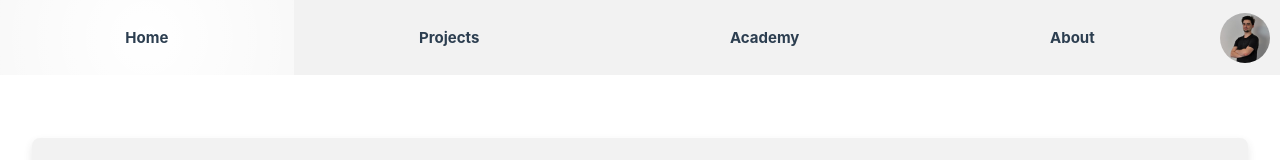
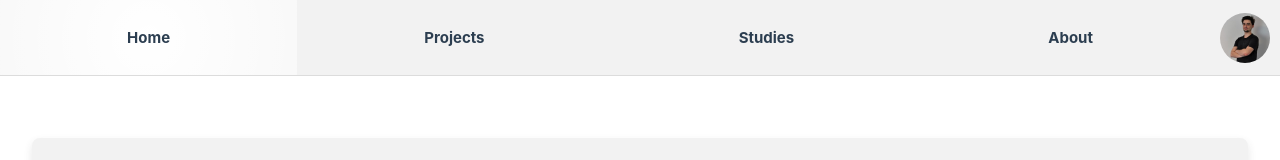
Before and after one commit to Benjicatch/Portfolio, a Vue app: page / in a window 1280 px wide. Shown: the top 160 px of the page. Built offline with nearby package versions, Linux system fonts and the light colour scheme.

Commit message:
refactor: rename academy to studies

```diff
--- a/src/App.vue
+++ b/src/App.vue
@@ -7,7 +7,7 @@ import { RouterLink, RouterView } from "vue-router";
     <RouterLink to="/"></RouterLink>
     <RouterLink to="/about"></RouterLink>
     <RouterLink to="/projects"></RouterLink>
-    <RouterLink to="/academy"></RouterLink>
+    <RouterLink to="/studies"></RouterLink>
   </nav>
   <RouterView />
 </template>
--- a/src/components/NavBar.vue
+++ b/src/components/NavBar.vue
@@ -6,7 +6,7 @@
       <ul class="nav-list">
         <a class="nav-btn" href="/">Home</a>
         <a class="nav-btn" href="projects">Projects</a>
-        <a class="nav-btn" href="academy">Academy</a>
+        <a class="nav-btn" href="studies">Studies</a>
         <a class="nav-btn" href="about">About</a>
       </ul>
     </nav>
@@ -26,6 +26,7 @@ div {
   justify-content: center;
   align-items: center;
   background-color: var(--color-background-mute);
+  border-bottom: 1px solid var(--color-border);
 }
 
 .navbar {
--- a/src/router/index.ts
+++ b/src/router/index.ts
@@ -23,8 +23,8 @@ const router = createRouter({
       component: ProjectsView,
     },
     {
-      path: "/academy",
-      name: "academy",
+      path: "/studies",
+      name: "studies",
       component: AcademyView,
     },
   ],
```
